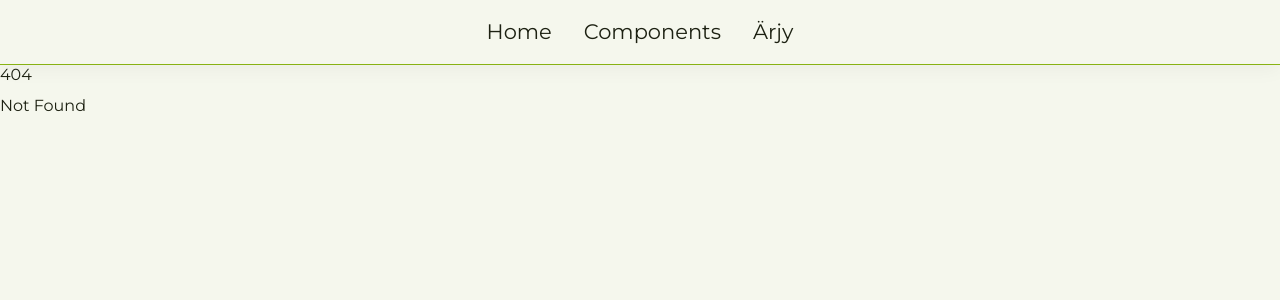
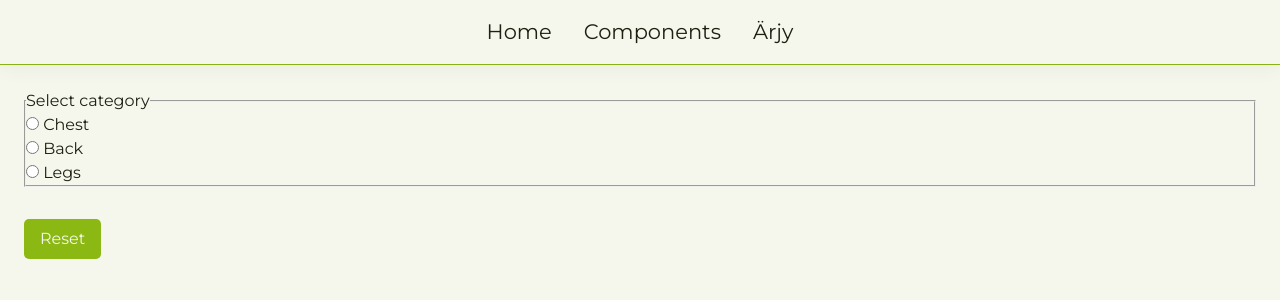
Before and after one commit to Zigelzi/lumi-playground, a SvelteKit app: page /arjy/workout in a window 1280 px wide. Before the commit this address had no page. Shown: the top 300 px of the page. Built offline with nearby package versions, Linux system fonts and the light colour scheme.

Commit message:
Add category selection to multi-step form

```diff
--- a/src/routes/arjy/+page.svelte
+++ b/src/routes/arjy/+page.svelte
@@ -22,7 +22,7 @@
 		<div>
 			<h2 class="heading-m">Workouts</h2>
 			{#if workouts.length > 0}
-				<a class="btn-primary pv-s ph-m fw-bold mv-l" href="{$page.route.id}/category/"
+				<a class="btn-primary pv-s ph-m fw-bold mv-l" href="{$page.route.id}/workout/"
 					>Create workout</a
 				>
 				{#each workouts as workout}
@@ -31,9 +31,9 @@
 					</div>
 				{/each}
 			{:else}
-				<p>No existing workouts, create one!</p>
+				<p class="mb-l">No existing workouts, create one!</p>
 
-				<a class="btn-primary pv-s ph-m fw-bold mv-l" href="{$page.route.id}/category/"
+				<a class="btn-primary pv-s ph-m fw-bold mv-l" href="{$page.route.id}/workout/"
 					>Create workout</a
 				>
 			{/if}
--- a/src/routes/arjy/components/CategoryItem.svelte
+++ b/src/routes/arjy/components/CategoryItem.svelte
@@ -1,21 +1,16 @@
 <script>
-	import { createEventDispatcher } from 'svelte';
-
+	export let selectedCategory;
 	export let category;
-
-	const dispatch = createEventDispatcher();
-
-	function dispatchSelectionEvent() {
-		dispatch('onCategorySelected', category.id);
-	}
 </script>
 
-<button on:click={dispatchSelectionEvent} class="card-primary p-s mb-s">
-	<h3>{category.name}</h3>
-</button>
-
-<style>
-	h3 {
-		margin: 0;
-	}
-</style>
+<div>
+	<input
+		type="radio"
+		id={category.name}
+		name={category.name}
+		bind:group={selectedCategory}
+		value={category.name}
+		on:change
+	/>
+	<label for={category.name}>{category.name}</label>
+</div>
--- a/src/routes/arjy/components/CategorySelection.svelte
+++ b/src/routes/arjy/components/CategorySelection.svelte
@@ -1,9 +1,12 @@
 <script>
 	import { onDestroy } from 'svelte';
-	import { page } from '$app/stores';
 	import { CategoryStore } from '../stores/CategoryStore';
+	import CategoryItem from '../components/CategoryItem.svelte';
+
+	export let selectedCategory;
 
 	let categories = [];
+
 	const categoryStoreUnsub = CategoryStore.subscribe((data) => {
 		categories = data;
 	});
@@ -14,8 +17,10 @@
 </script>
 
 <div>
-	<h2 class="mb-m heading-m">Select category</h2>
-	{#each categories as category}
-		<a class="p-m card-primary mb-m" href="{$page.route.id}/{category.id}">{category.name}</a>
-	{/each}
+	<fieldset>
+		<legend>Select category</legend>
+		{#each categories as category}
+			<CategoryItem {category} bind:selectedCategory on:change />
+		{/each}
+	</fieldset>
 </div>
--- /dev/null
+++ b/src/routes/arjy/workout/+page.svelte
@@ -0,0 +1,39 @@
+<script>
+	import { onDestroy } from 'svelte';
+	import CategorySelection from '../components/CategorySelection.svelte';
+
+	let workout = [];
+	let currentStep = 1;
+	let formSteps = ['category', 'exercise', 'values'];
+	let selectedCategory;
+
+	$: activeStep = formSteps[currentStep - 1];
+
+	function moveToNextStep() {
+		if (currentStep < formSteps.length) {
+			currentStep++;
+		}
+	}
+
+	function postWorkout() {}
+</script>
+
+<div class="">
+	<form action="post" on:submit|preventDefault={postWorkout} class="mb-l">
+		{#if activeStep === 'category'}
+			<CategorySelection on:change={moveToNextStep} bind:selectedCategory />
+		{:else if activeStep === 'exercise'}
+			<div>
+				<p>Exercises for category: {selectedCategory}</p>
+			</div>
+		{/if}
+	</form>
+	<div>
+		<button
+			class="btn-primary ph-s pv-xs"
+			on:click={() => {
+				currentStep = 1;
+			}}>Reset</button
+		>
+	</div>
+</div>
```
Also changed, not shown: src/routes/arjy/category/+page.svelte (deleted, +0 -7 lines), src/routes/arjy/category/[id]/+page.svelte (deleted, +0 -16 lines).
